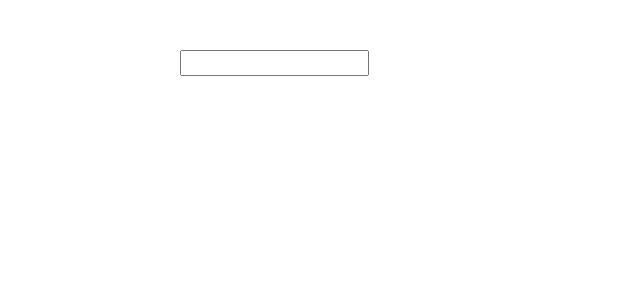
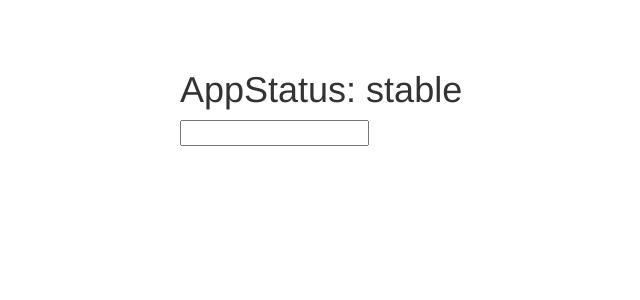
Before and after one commit to mbochynski/angular-assignments, an Angular app in the folder modules/pipes/: page / in a window 1280 px wide. Shown: the top 300 px of the page, without its empty margins (85-725 px from the left). Built offline with nearby package versions, Linux system fonts and the light colour scheme.

Commit message:
Make use of async pipe

```diff
--- a/modules/pipes/src/app/app.component.html
+++ b/modules/pipes/src/app/app.component.html
@@ -1,6 +1,7 @@
 <div class="container">
   <div class="row">
     <div class="col-xs-12 col-sm-10 col-md-8 col-sm-offset-1 col-md-offset-2">
+      <h1>AppStatus: {{ appStatus | async }}</h1>
       <input type="text" [(ngModel)]="filteredStatus">
       <ul class="list-group">
         <li
--- a/modules/pipes/src/app/app.component.ts
+++ b/modules/pipes/src/app/app.component.ts
@@ -6,6 +6,11 @@ import { Component } from '@angular/core';
   styleUrls: ['./app.component.css']
 })
 export class AppComponent {
+  appStatus = new Promise((resolve, reject) => {
+    setTimeout(() => {
+      resolve('stable');
+    }, 3000);
+  });
   filteredStatus = '';
   servers = [
     {
```
